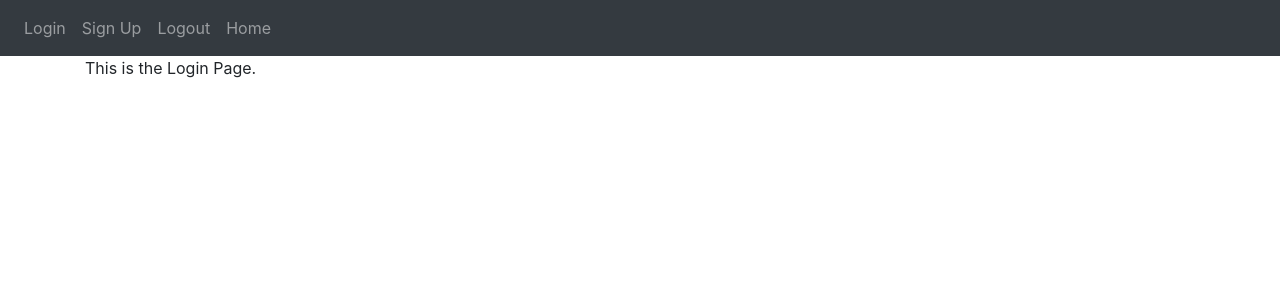
After one commit to AnawaratneMANA/PYTHON-HTTP-WEB, a Flask app: template website/templates/login.html in a window 1280 px wide. The commit adds this page. Shown: the top 300 px of the page. Run offline with Flask 2, Linux system fonts and the light colour scheme; the template is opened without the code that fills it, so the values that code supplies are empty; some libraries are stand-ins or nearby versions.

Commit message:
Render template added to the auth/views.

```diff
--- a/website/templates/base.html
+++ b/website/templates/base.html
@@ -18,7 +18,7 @@
 </head>
 <body>
 <nav class="navbar navbar-expand-lg navbar-dark bg-dark">
-    <button class="navbar-toggle" type="button" data-toggle="collapse" data-target="#navbar">
+    <button class="navbar-toggler" type="button" data-toggle="collapse" data-target="#navbar">
         <span class="navbar-toggler-icon"></span>
     </button>
     <div class="collapse navbar-collapse" id="navbar">
@@ -30,7 +30,10 @@
         </div>
     </div>
 </nav>
-
+<div class="container">
+    {% block content %}
+    {% endblock %}
+</div>
 <script
         src="https://code.jquery.com/jquery-3.2.1.slim.min.js"
         integrity="sha384-KJ3o2DKtIkvYIK3UENzmM7KCkRr/rE9/Qpg6aAZGJwFDMVNA/GpGFF93hXpG5KkN"
--- a/website/templates/home.html
+++ b/website/templates/home.html
@@ -1 +1,5 @@
 {% extends "base.html" %}{% block title %} Changed {% endblock %}
+
+{% block content %}
+    This is the Home Page.
+{% endblock %}
--- /dev/null
+++ b/website/templates/login.html
@@ -0,0 +1,5 @@
+{% extends "base.html" %}{% block title %} Login {% endblock %}
+
+{% block content %}
+    This is the Login Page.
+{% endblock %}
--- /dev/null
+++ b/website/templates/sign_up.html
@@ -0,0 +1,5 @@
+{% extends "base.html" %}{% block title %} Sign Up {% endblock %}
+
+{% block content %}
+    This is the Sign Up Page.
+{% endblock %}
--- a/website/views.py
+++ b/website/views.py
@@ -1,8 +1,8 @@
 # This file includes standard routes.
-from flask import Blueprint
+from flask import Blueprint, render_template
 
 views = Blueprint('views', __name__)
 
 @views.route('/')
 def home():
-    return "<h1>Test</h1>"
+    return render_template('home.html')
```
Also changed, not shown: website/auth.py (+4 -4 lines).
